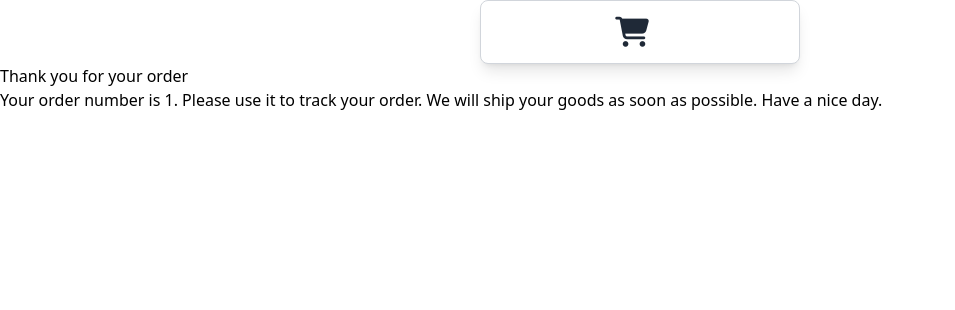
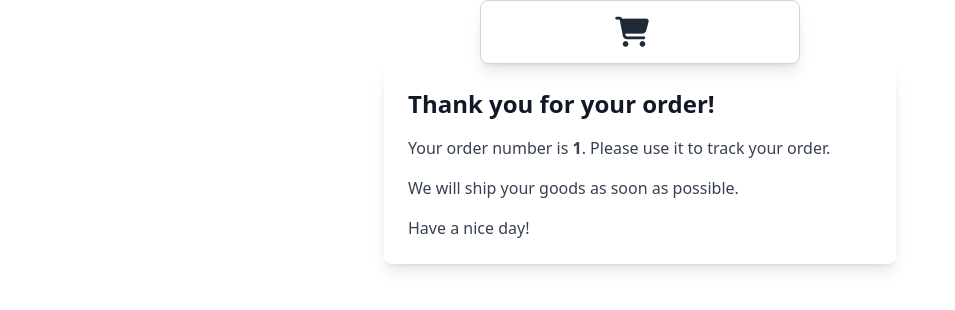
Before and after one commit to zablon-oigo/shop, a Django app: template templates/orders/created.html in a window 1280 px wide. Shown: the top 310 px of the page, without its empty margins (0-955 px from the left). Run offline with Django 5.2, Linux system fonts and the light colour scheme; the template is opened without the code that fills it: values that come from a table or form of the project are taken from there, others are empty; tables that the repository leaves empty hold one stand-in row (values such as "Sample post"); parts of the project's set-up code (start-up, migrations or seed data) failed here and were passed over; some libraries are stand-ins or nearby versions.

```diff
--- a/templates/orders/created.html
+++ b/templates/orders/created.html
@@ -1,12 +1,16 @@
 {% extends 'base.html' %}
 
 {% block content %}
-<h1>Thank you for your order</h1>
-<p>
-    Your order number is {{ order.id }}.
-    Please use it to track your order.
-    We will ship your goods as soon as possible.
-    Have a nice day.
-
-</p>
+<div class="max-w-lg mx-auto bg-white p-6 rounded-lg shadow-lg">
+    <h1 class="text-2xl font-bold text-gray-900 mb-4">Thank you for your order!</h1>
+    <p class="text-gray-700 mb-4">
+        Your order number is <span class="font-semibold">{{ order.id }}</span>. Please use it to track your order.
+    </p>
+    <p class="text-gray-700 mb-4">
+        We will ship your goods as soon as possible.
+    </p>
+    <p class="text-gray-700">
+        Have a nice day!
+    </p>
+</div>
 {% endblock %}
```
